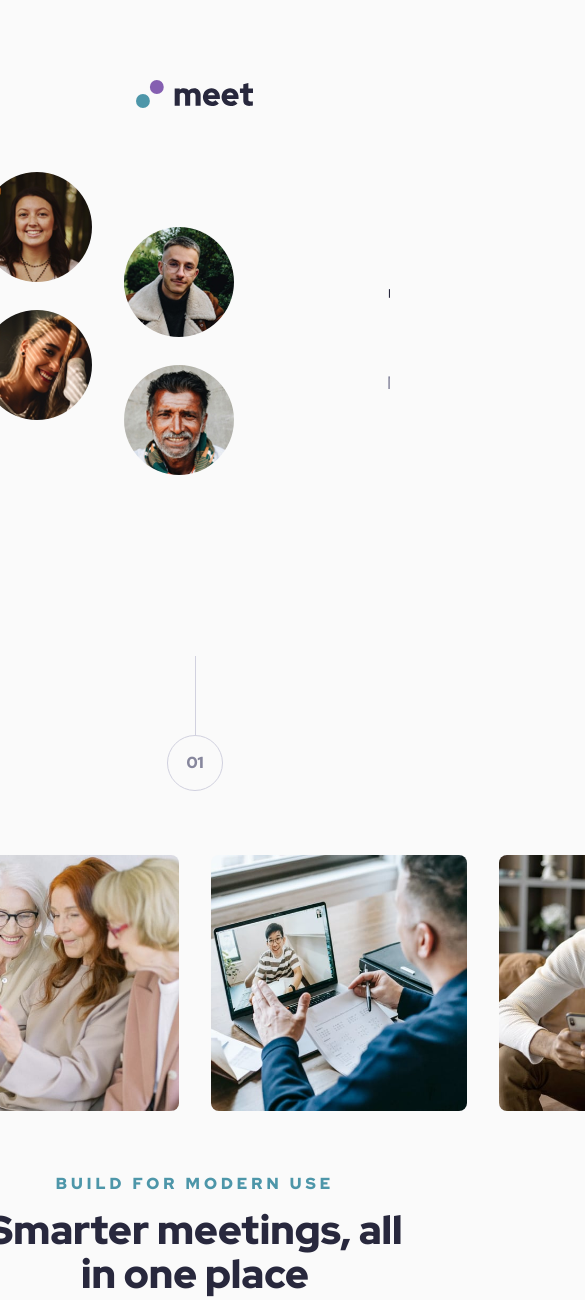
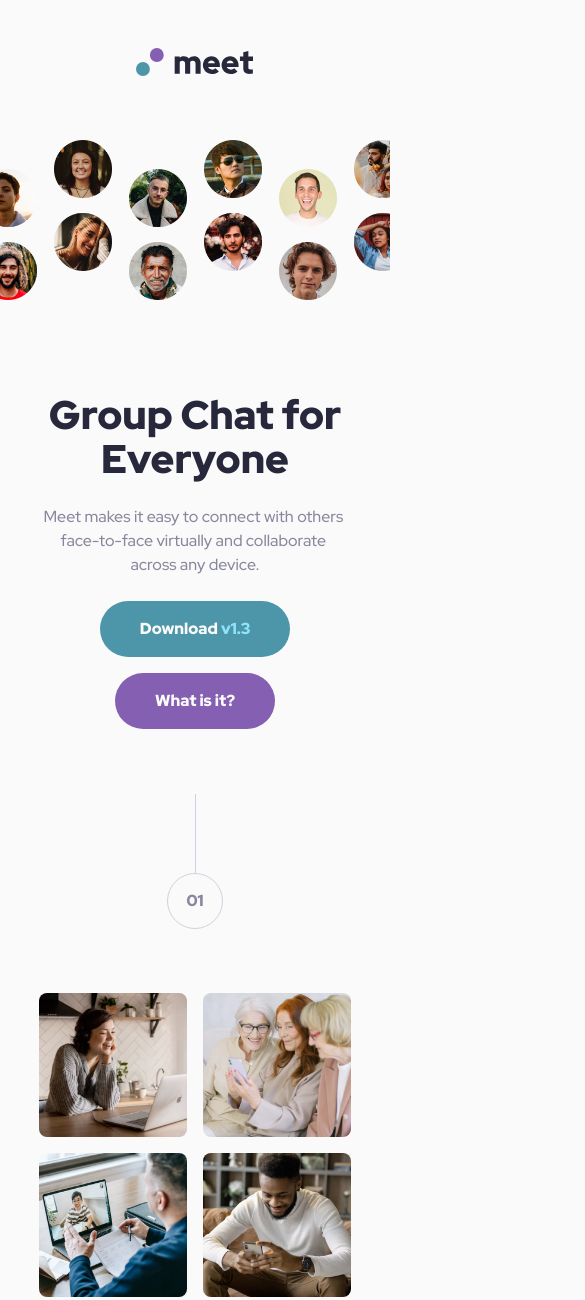
Before and after one commit to vietlong90/frontend-mentor-meet-landing-page, a plain HTML site: page index.html in a window 390 px wide. Shown: the top 1300 px of the page, 585 px wide, since content can reach past the window. Drawn offline with Linux system fonts and the light colour scheme.

Commit message:
done responsive

```diff
--- a/style.css
+++ b/style.css
@@ -20,6 +20,7 @@
   --space-900: 72px;
   --space-800: 64px;
   --space-700: 56px;
+  --space-600: 48px;
   --space-500: 40px;
   --space-400: 32px;
   --space-300: 24px;
@@ -73,6 +74,9 @@ main, header, article, footer {
 header {
   display: flex;
   flex-direction: column;
+  align-items: center;
+  justify-content: center;
+  overflow: hidden;
 }
 
 .header__logo {
@@ -87,8 +91,6 @@ header {
 }
 
 .header__banner {
-  width: 100%;
-  overflow-x: hidden;
   display: grid;
   grid-template-columns: auto 304px 448px 304px auto;
   grid-template-rows: 1fr;
@@ -122,6 +124,7 @@ header {
 .banner-2 .buttons {
   display: flex;
   justify-content: center;
+  align-items: center;
   gap: var(--space-200);
 }
 .banner-2 .buttons button {
@@ -132,12 +135,20 @@ header {
 }
 .banner-2 .btn-download {
   background: var(--color-cyan-600);
+  cursor: pointer;
+}
+.banner-2 .btn-download:hover {
+  background: #71C0D4;
 }
 .banner-2 .btn-download span {
   color: var(--color-cyan-300);
 }
 .banner-2 .btn-ask {
   background: var(--color-purple-600);
+  cursor: pointer;
+}
+.banner-2 .btn-ask:hover {
+  background: #B18BDD;
 }
 
 .banner-3 {
@@ -250,15 +261,6 @@ footer {
   /*background-position-y: -20px;*/
   position: relative;
 }
-/*.footer::after {*/
-/*  content: "";*/
-/*    position: absolute;*/
-/*    top: 0;*/
-/*    left: 0;*/
-/*    width: 100%;*/
-/*    height: 100%;*/
-/*    background-color: rgba(77, 150, 168, 0.8);*/
-/*}*/
 
 footer .text-1 {
   grid-column: 2/2;
@@ -274,6 +276,10 @@ footer .btn-download-2 button {
   border: none;
   color: var(--color-white);
   background: var(--color-purple-600);
+  cursor: pointer;
+}
+footer .btn-download-2 button:hover {
+  background: #B18BDD;
 }
 
 footer .btn-download-2 button span {
@@ -281,7 +287,139 @@ footer .btn-download-2 button span {
 }
 
 @media screen and (max-width: 1200px) {
+  .header__logo {
+    padding-top: var(--space-600);
+  }
   .header__banner {
+    grid-template-columns: auto 394px 394px auto;
+    grid-template-rows: auto auto;
+  }
+  .banner-1 {
+    grid-row: 1/1;
+    grid-column: 2/2;
+  }
+  .banner-1 img {
+    transform: translateX(0);
+  }
+  .banner-3 {
+    grid-row: 1/1;
+    grid-column: 3/3;
+  }
+  .banner-3 img {
+    transform: translateX(0);
+  }
+  .banner-2 {
+    grid-row: 2/2;
+    grid-column: 2/4;
+    padding-top: var(--space-500);
+    padding-bottom: 0;
+    display: grid;
+    grid-template-columns: auto 449px auto;
+    grid-template-rows: auto auto auto;
+  }
+  .banner-2 .title {
+    grid-column: 2/2;
+    grid-row: 1/1;
+  }
+  .banner-2 .subtitle {
+    grid-column: 2/2;
+    grid-row: 2/2;
+  }
+  .banner-2 .buttons {
+    grid-column: 2/2;
+    grid-row: 3/3;
+  }
 
+  article {
+    padding: var(--space-700) 0 var(--space-800);
+  }
+  .slides {
+    gap: var(--space-300);
+  }
+  .slide {
+    width: 152px;
+    height: 160px;
+  }
+  .footer {
+    padding: var(--space-800) var(--space-400);
+    grid-template-columns: auto 504px auto;
+    grid-template-rows: auto auto auto;
+    text-align: center;
+    gap: var(--space-300);
+  }
+  .footer .text-1 {
+    grid-row: 1/1;
+    grid-column: 2/2;
+    font-size: 36px;
+  }
+  .footer .text-2 {
+    grid-row: 2/2;
+    grid-column: 2/2;
+    font-size: 16px;
+  }
+  .footer .btn-download-2 {
+    grid-row: 3/3;
+    grid-column: 2/2;
   }
 }
+
+@media screen and (max-width: 767px) {
+  .header__banner {
+    padding: var(--space-800) 0 var(--space-400);
+    grid-template-columns: auto 208px 208px auto;
+    column-gap: 17px;
+    row-gap: var(--space-600);
+  }
+  .banner-1 img, .banner-3 img {
+    width: 100%;
+  }
+  .banner-2 {
+    grid-template-columns: auto 305px auto;
+    grid-template-rows: auto auto auto;
+    gap: var(--space-300);
+  }
+  .banner-2 .title {
+    font-size: 40px;
+  }
+  .banner-2 .subtitle {
+    font-size: 16px;
+  }
+  .banner-2 .buttons {
+    flex-direction: column;
+  }
+  article {
+    padding: var(--space-400) 0 var(--space-800);
+  }
+
+  .slides {
+    display: grid;
+    grid-template-columns: auto auto;
+    grid-template-rows: auto auto;
+    gap: var(--space-200);
+  }
+  .slide {
+    width: 148px;
+    height: 144px;
+  }
+  .content {
+    width: 311px;
+  }
+  .content__subtitle {
+    font-size: 12px;
+    margin: 0 0 var(--space-200);
+  }
+  .content__title {
+    font-size: 32px;
+    margin: 0 0 var(--space-400);
+  }
+  .content__description {
+    font-size: 16px;
+  }
+
+  .footer {
+    grid-template-columns: auto auto auto;
+  }
+  .footer .text-1 {
+    font-size: 32px;
+  }
+}
```
